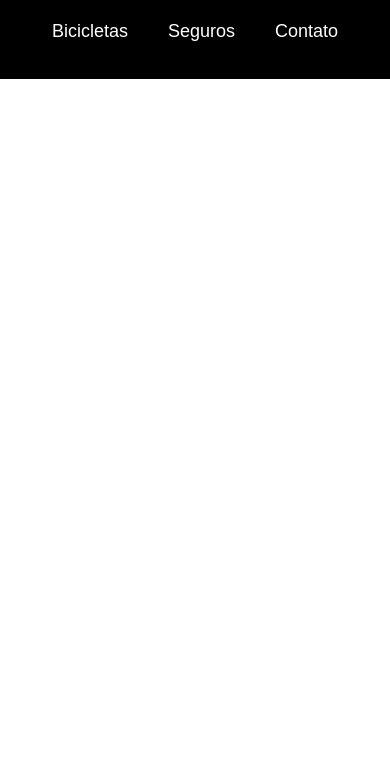
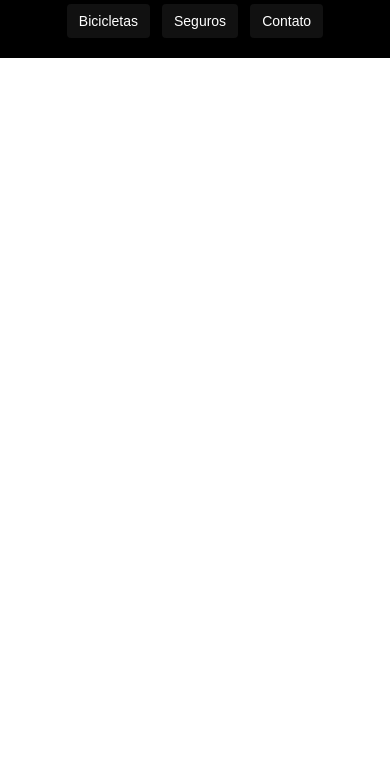
Before and after one commit to ravi-gomes/bikcraft, a plain HTML site: page index.html in a window 390 px wide. Shown: the part 68-844 px from the top of the page. Drawn offline with Linux system fonts and the light colour scheme.

Commit message:
header-e-menu

```diff
--- a/css/header.css
+++ b/css/header.css
@@ -27,20 +27,50 @@
   padding: 1rem 0px;
   display: inline-block;
   color: #fff;
+  position: relative;
 }
 
-@media (max-width: 500px) {
+.header-menu a::after {
+  content: "";
+  display: block;
+  width: 0;
+  height: 2px;
+  background: #fff;
+  margin-top: 4px;
+  position: absolute;
+  transition: 0.3s;
+}
+
+.header-menu a:hover:after {
+width: 100%;
+}
+
+@media (max-width: 800px) {
+  .header-menu a {
+    background-color: #111;
+    border-radius: 4px;
+    padding: 0.75rem 1rem;
+  }
+  .header-menu {
+    gap: 1.25rem;
+  }
+  .header-menu a:hover {
+    background: #2e2e2e;
+  }
+  .header-menu a::after {
+    display: none;
+  }
+}
+
+@media (max-width: 600px) {
   .header {
     place-content: center;
   }
-}
-
-@media (max-width: 328px) {
+  .header-menu {
+    gap: 0.75rem;
+  }
   .header-menu a {
-    padding: 1.25rem 0px;
-    font-size: 1rem;
-  }
-  .header-menu {
-    gap: 1.5rem;
+    font-size: 0.875rem;
+    padding: 0.5rem 0.75rem;
   }
 }
```
